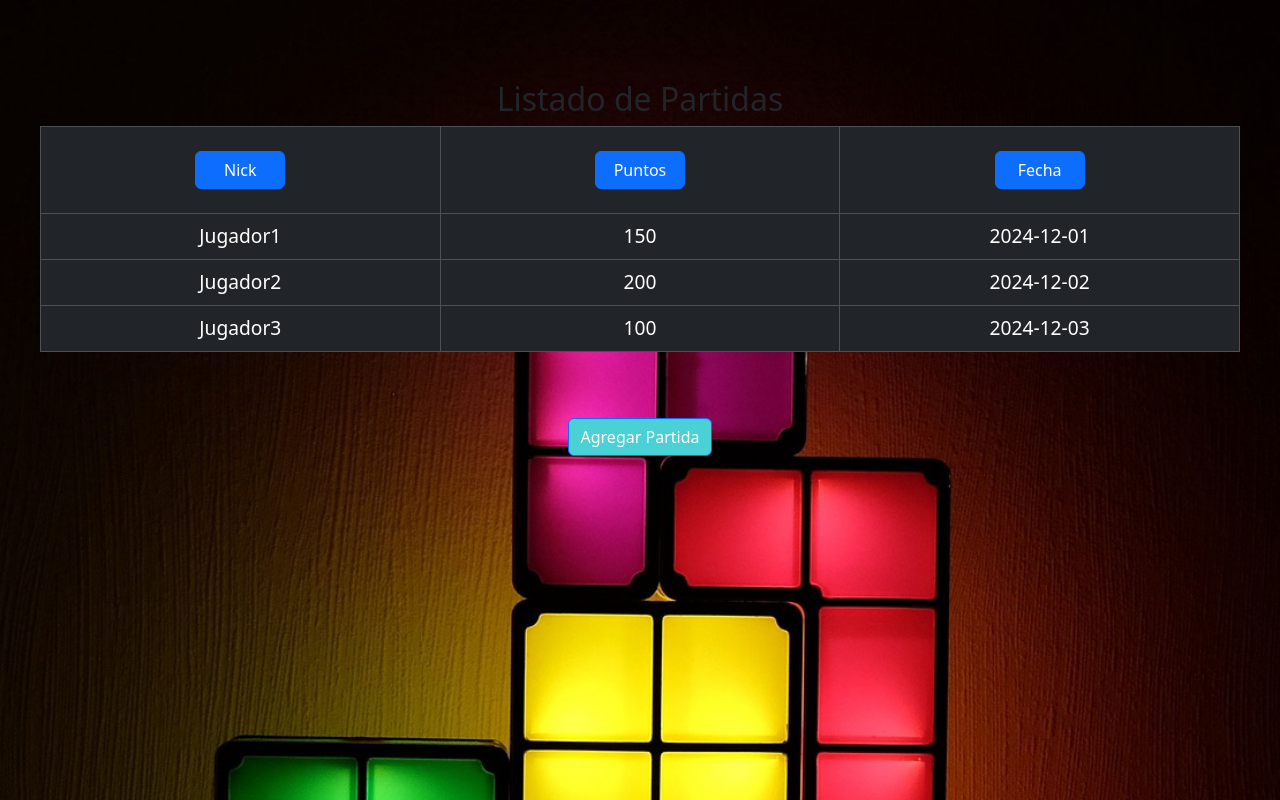
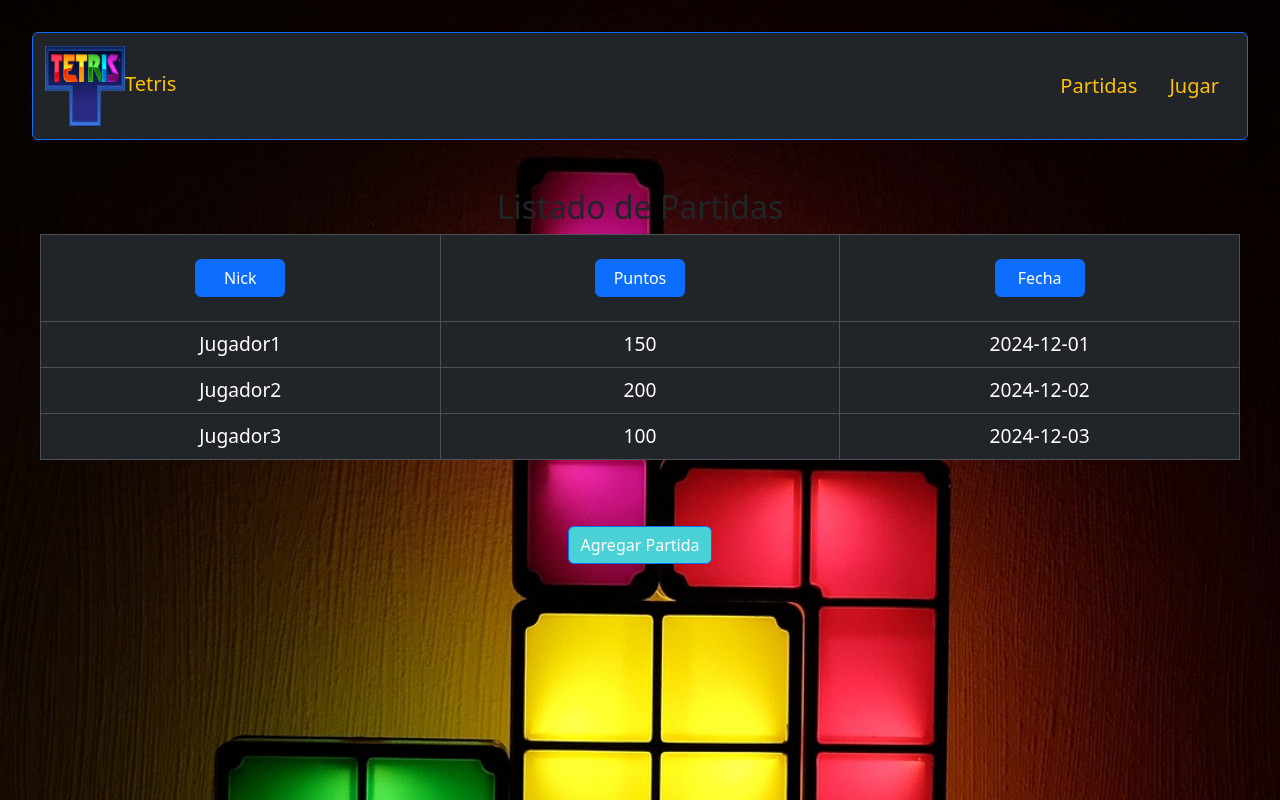
Before and after one commit to Albertojs89/TetrisAlberto, a React (Vite) app: page / in a window 1280 px wide. Built offline with nearby package versions, Linux system fonts and the light colour scheme.

Commit message:
terminar vistas

```diff
--- a/src/App.jsx
+++ b/src/App.jsx
@@ -3,14 +3,14 @@ import reactLogo from './assets/react.svg'
 import viteLogo from '/vite.svg'
 import './App.css'
 import Partidas from "./components/Partidas";
+import {Header} from './components/Header';
 
 function App() {
 
 
   return (
     <>
-
-
+      <Header />
       <div className="App">
         <Partidas />
       </div>
--- /dev/null
+++ b/src/components/Header.jsx
@@ -0,0 +1,28 @@
+
+export function Header(){
+  return (
+    <div>
+      <nav className="navbar navbar-expand-lg bg-dark rounded border border-primary">
+        <div className="container-fluid">
+          {/* Logotipo */}
+          <a className="navbar-brand text-warning" href="#">
+            <img src="src/assets/logo.png" alt="Logo" width="80" height="80" />
+            Tetris
+          </a>
+
+          {/* Enlaces del menú */}
+          <div className="d-flex">
+            <a href="#" className="navbar-brand text-warning mx-3">
+              Partidas
+            </a>
+            <a href="#" className="navbar-brand text-warning mx-3">
+              Jugar
+            </a>
+          </div>
+        </div>
+      </nav>
+    </div>
+  );
+}
+
+export default Header;
```
